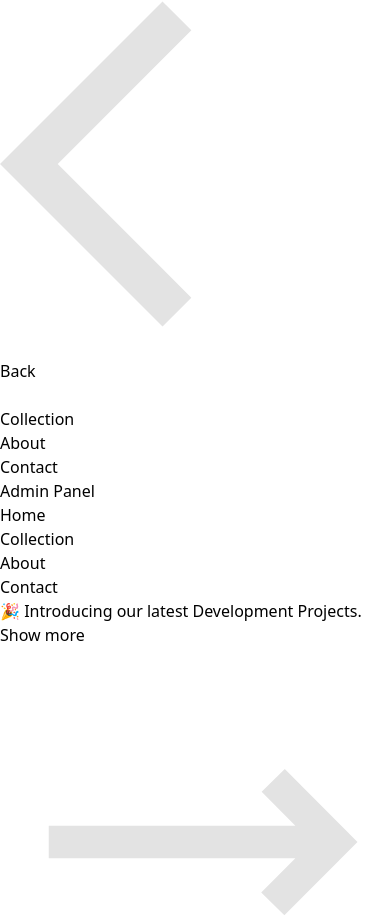
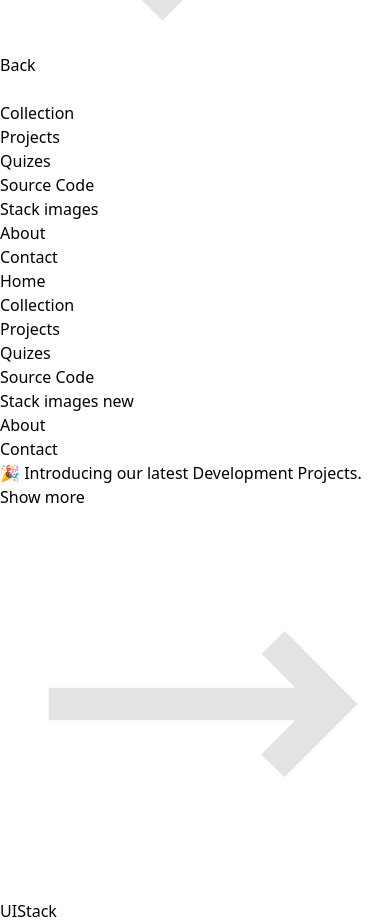
Before and after one commit to Chandan-Badge/C2Explains-ChandanChaudhary, a React (Vite) app in the folder Frontend/: page / in a window 390 px wide. Shown: the part 1520-2442 px from the top of the page. Built offline with nearby package versions, Linux system fonts and the light colour scheme.

Commit message:
Home page improvement

```diff
--- a/Frontend/src/components/Sidebar-Menu.jsx
+++ b/Frontend/src/components/Sidebar-Menu.jsx
@@ -4,35 +4,49 @@ import { Link } from 'react-router-dom';
 
 function SidebarMenu() {
   return (
-    <div className='text-white flex justify-start'>
-      <div className='gap-2 md:gap-6 sm:flex hidden flex-col text-sm md:text-base'>
+      <div className='h-[90vh] gap-2 md:gap-8 hidden sm:flex justify-start flex-col text-sm md:text-base text-white fixed w-max pr-8 py-[22px] border-r border-r-[#b6bee5]/50'>
         <NavLink to="/" className='flex justify-start items-center gap-6'>
-          <div class="menu w-1 h-11 border-none bg-[#26ffe3] opacity-0 rounded-e"></div>
+          <div class="menu w-[3px] h-11 border-none bg-[#26ffe3] opacity-0 rounded-e"></div>
           <p className=''>Home</p>
           {/* <hr className='menu w-2/3 border-none bg-[#26ffe3] h-1 opacity-0 rotate-90' /> */}
         </NavLink>
 
         <NavLink to="/collection" className='flex justify-start items-center gap-6'>
-            <div class="menu w-1 h-11 border-none bg-[#26ffe3] opacity-0 rounded-e"></div>
+            <div class="menu w-[3px] h-11 border-none bg-[#26ffe3] opacity-0 rounded-e"></div>
             <p>Collection</p>
-            {/* <hr className='menu w-2/3 border-none bg-[#26ffe3] h-[1.5px] opacity-0' /> */}
         </NavLink>
 
-        <NavLink to="/About" className='flex justify-start items-center gap-6'>
-            <div class="menu w-1 h-11 border-none bg-[#26ffe3] opacity-0 rounded-e"></div>
-          <p>About</p>
-          {/* <hr className='menu w-2/3 border-none bg-[#26ffe3] h-[1.5px] opacity-0' /> */}
+        <NavLink to="/projects" className='flex justify-start items-center gap-6'>
+            <div class="menu w-[3px] h-11 border-none bg-[#26ffe3] opacity-0 rounded-e"></div>
+            <p>Projects</p>
         </NavLink>
 
-        <NavLink to="/Contact" className='flex justify-start items-center gap-6'>
-            <div class="menu w-1 h-11 border-none bg-[#26ffe3] opacity-0 rounded-e"></div>
-            <p>Contact</p>
-          {/* <hr className='menu w-2/3 border-none bg-[#26ffe3] h-[1.5px] opacity-0' /> */}
+        <NavLink to="/quizes" className='flex justify-start items-center gap-6'>
+            <div class="menu w-[3px] h-11 border-none bg-[#26ffe3] opacity-0 rounded-e"></div>
+            <p>Quizes</p>
         </NavLink>
 
-        {/* <button className='rounded-full py-1 md:py-1.5 px-2 md:px-3 border border-[#fff]/50 text-xs md:text-sm'>Admin Panel</button> */}
+        <NavLink to="/source-code" className='flex justify-start items-center gap-6'>
+            <div class="menu w-[3px] h-11 border-none bg-[#26ffe3] opacity-0 rounded-e"></div>
+            <p>Source Code</p>
+        </NavLink>
+
+        <NavLink to="/stack-images" className='flex justify-start items-center gap-6'>
+            <div class="menu w-[3px] h-11 border-none bg-[#26ffe3] opacity-0 rounded-e"></div>
+            <p>Stack images <span className='bg-gray-700 rounded-full text-[10px] px-2 py-1'>new</span></p>
+        </NavLink>
+
+        <NavLink to="/about" className='flex justify-start items-center gap-6'>
+            <div class="menu w-[3px] h-11 border-none bg-[#26ffe3] opacity-0 rounded-e"></div>
+          <p>About</p>
+        </NavLink>
+
+        <NavLink to="/contact" className='flex justify-start items-center gap-6'>
+            <div class="menu w-[3px] h-11 border-none bg-[#26ffe3] opacity-0 rounded-e"></div>
+            <p>Contact</p>
+        </NavLink>
+
       </div>
-    </div>
   )
 }
 
--- a/Frontend/src/components/navbar.jsx
+++ b/Frontend/src/components/navbar.jsx
@@ -8,9 +8,9 @@ function Navbar() {
   const [visible, setVisible] = useState(false);
 
   return (
-    <div className='px-6 md:px-10 py-3 text-[#fff] flex justify-between items-center'>
+    <div className='px-6 md:px-10 py-5 h-[10vh] text-[#fff] flex justify-between items-center border-b border-b-[#b6bee5]/50'>
 
-      <img src={assets.logo} alt="" className='w-16 sm:w-20 h-16 sm:h-20' />
+      <img src={assets.logo} alt="" className='w-16 sm:w-36' />
 
       <div className='gap-2 md:gap-6 items-center justify-center sm:flex hidden text-sm md:text-base'>
         <NavLink to="/" className='flex gap-1 items-center flex-col'>
@@ -87,16 +87,28 @@ function Navbar() {
           <p>Collection</p>
         </NavLink>
 
-        <NavLink to="/About" onClick={() => setVisible(false)} className='sidebar-menu w-full px-6 py-3 flex items-center cursor-pointer border-b border-gray-400 hover:bg-slate-200 hover:text-[#111]'>
+        <NavLink to="/projects" onClick={() => setVisible(false)} className='sidebar-menu w-full px-6 py-3 flex items-center cursor-pointer border-b border-gray-400 hover:bg-slate-200 hover:text-[#111]'>
+          <p>Projects</p>
+        </NavLink>
+
+        <NavLink to="/quizes" onClick={() => setVisible(false)} className='sidebar-menu w-full px-6 py-3 flex items-center cursor-pointer border-b border-gray-400 hover:bg-slate-200 hover:text-[#111]'>
+          <p>Quizes</p>
+        </NavLink>
+
+        <NavLink to="/source-code" onClick={() => setVisible(false)} className='sidebar-menu w-full px-6 py-3 flex items-center cursor-pointer border-b border-gray-400 hover:bg-slate-200 hover:text-[#111]'>
+          <p>Source Code</p>
+        </NavLink>
+
+        <NavLink to="/stack-images" onClick={() => setVisible(false)} className='sidebar-menu w-full px-6 py-3 flex items-center cursor-pointer border-b border-gray-400 hover:bg-slate-200 hover:text-[#111]'>
+          <p>Stack images</p>
+        </NavLink>
+
+        <NavLink to="/about" onClick={() => setVisible(false)} className='sidebar-menu w-full px-6 py-3 flex items-center cursor-pointer border-b border-gray-400 hover:bg-slate-200 hover:text-[#111]'>
           <p>About</p>
         </NavLink>
 
-        <NavLink to="/Contact" onClick={() => setVisible(false)} className='sidebar-menu w-full px-6 py-3 flex items-center cursor-pointer border-b border-gray-400 hover:bg-slate-200 hover:text-[#111]'>
+        <NavLink to="/contact" onClick={() => setVisible(false)} className='sidebar-menu w-full px-6 py-3 flex items-center cursor-pointer border-b border-gray-400 hover:bg-slate-200 hover:text-[#111]'>
           <p>Contact</p>
-        </NavLink>
-
-        <NavLink to="/payment" onClick={() => setVisible(false)} className='sidebar-menu w-full px-6 py-3 flex items-center cursor-pointer border-b border-gray-400 hover:bg-slate-200 hover:text-[#111]'>
-          <p>Admin Panel</p>
         </NavLink>
       </div>
 
--- a/Frontend/src/pages/Home.jsx
+++ b/Frontend/src/pages/Home.jsx
@@ -3,8 +3,12 @@ import Hero from '../components/hero';
 
 const Home = () => {
   return (
-    <div className='flex items-start justify-center w-full'>
+    <div className='flex items-center justify-center flex-col'>
       <Hero />
+      {/* <Hero />
+      <Hero />
+      <Hero />
+      <Hero /> */}
     </div>
   )
 }
```
Also changed, not shown: Frontend/src/components/New.jsx (added, +14 -0 lines), Frontend/src/assets/C2-Logo.png, Frontend/src/assets/C2-Logo2.png (added).
